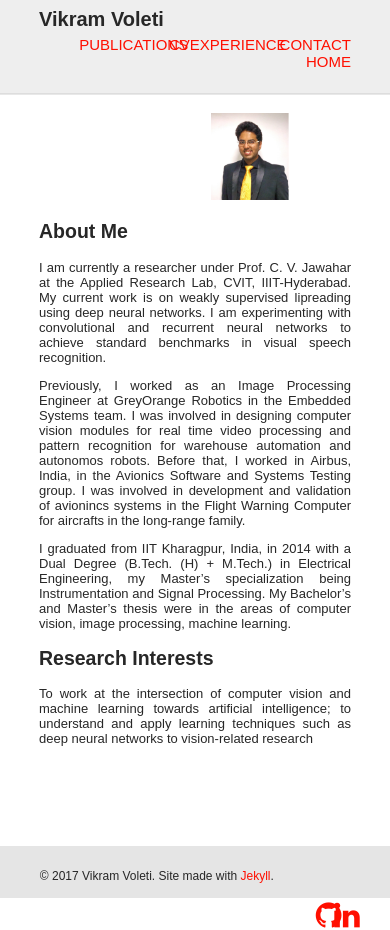
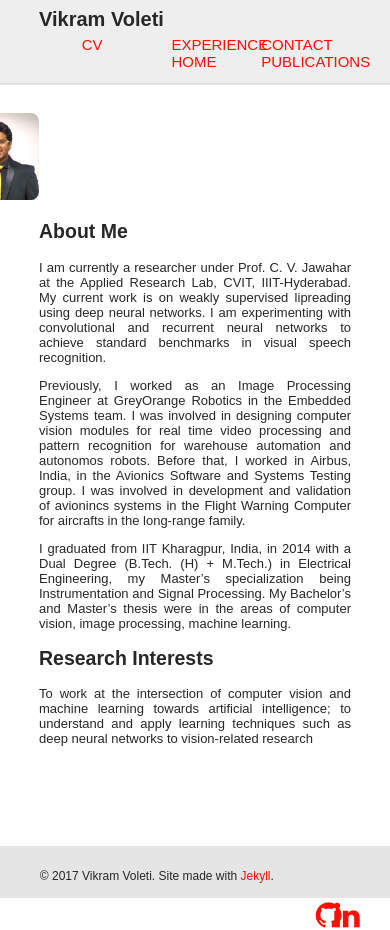
Before and after one commit to voletiv/voletiv.github.io, a Jekyll site: the page built from _pages/index.md, in a window 390 px wide and 930 px high. Built offline with Jekyll 4.4.1, drawn with Linux system fonts in a browser that asks for light colours; nearby versions of some CDN libraries.

Commit message:
Mobile - minor corrections
Former-commit-id: 7e813cab1d12495b310b21795fe8dd856b523459

```diff
--- a/_sass/_style.scss
+++ b/_sass/_style.scss
@@ -202,10 +202,10 @@ p {
         padding-top: 100px;
     }
     .navbar {
-        height: 60px;
+        height: 50px;
     }
     .nav-list {
-        max-width: 33%;
+        width: 33%;
         margin: 0;
         // background-color: #eeeeee;
         // border: 1px solid darken(#ffffff, 20%);
@@ -215,7 +215,7 @@ p {
     }
     .publication-picture {
         max-width: 80%;
-        margin: 10px 10% 10px 10%;
+        margin: 0px 10% 20px 10%;
     }
 }
 
--- a/_sass/typography.scss
+++ b/_sass/typography.scss
@@ -26,7 +26,8 @@
         text-align: justify;
         @media (max-width: $max-width) {
             max-width: 100%;
-            padding: 10px;
+            margin: 10px auto;
+            padding: 0px auto;
             line-height: 100%;
         }
     }
@@ -58,9 +59,8 @@
             margin: 0;
         }
         @media (max-width: $max-width) {
-            max-width: 100%;
-            margin-bottom: 20px;
-            padding: 0px 20% 0px 20%;
+            max-width: 50%;
+            margin: 0px 100% 20px 100%;
         }
     }
     img {
```
